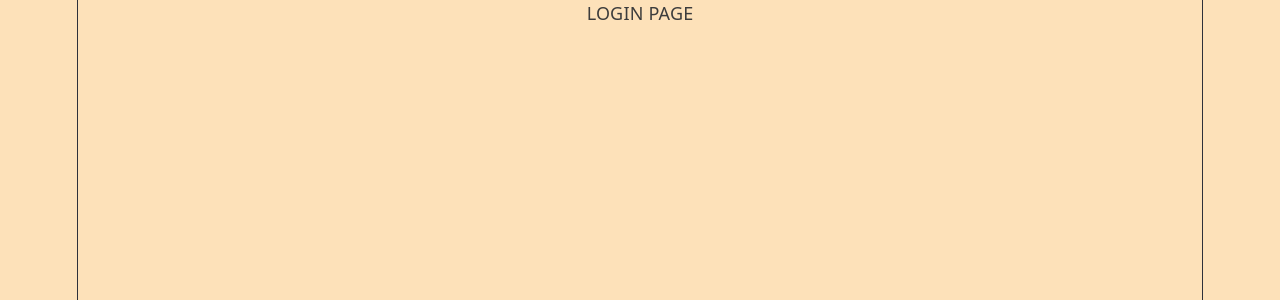
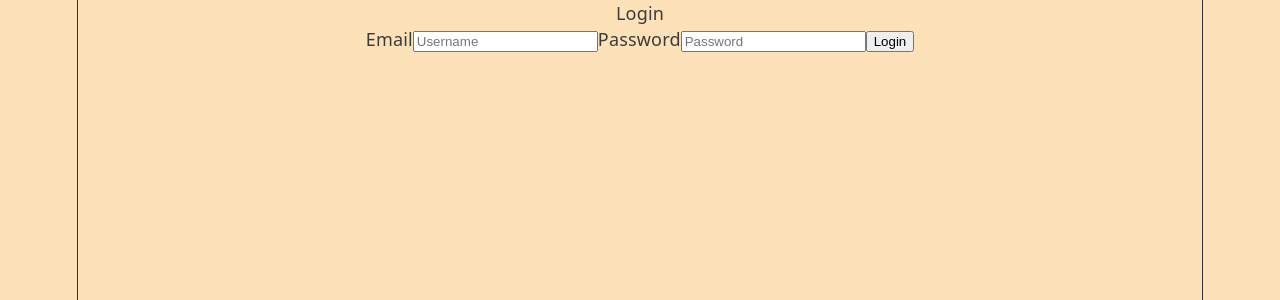
Before and after one commit to JFriendship/habitrack, a React (Vite) app in the folder frontend/: page /login in a window 1280 px wide. Shown: the top 300 px of the page. Built offline with nearby package versions, Linux system fonts and the light colour scheme.

Commit message:
feat: add loginInput react component
- adds a login form component that accepts user input login information
- communicates with the backend api to confirm login credentials

```diff
--- /dev/null
+++ b/frontend/src/components/LoginInput.tsx
@@ -0,0 +1,88 @@
+import { useState } from "react";
+import { useNavigate } from "react-router";
+
+
+export default function LoginInput() {
+    const [loginData, setLoginData] = useState({
+        username: '',
+        password: ''
+    });
+    const navigate = useNavigate();
+
+    const handleChange = (e: React.ChangeEvent<HTMLInputElement>) => {
+        const {name, value} = e.target;
+        setLoginData((prevData) => ({
+            ...prevData,
+            [name]: value
+        }));
+    };
+
+    const handleSubmit = async (e: React.SubmitEvent<HTMLFormElement>) => {
+        e.preventDefault();
+
+        try {
+            const response = await fetch("http://localhost:8000/api/auth/login", {
+                method: "POST",
+                headers: {
+                    "Accept": "application/json"
+                },
+                // using URLSearchParams instead of JSON.stringify() due to FastAPI and pydantic validation
+                body: new URLSearchParams({
+                    username: loginData.username, password: loginData.password
+                })
+            });
+
+            if (response.ok) {
+                // Redirect to user page once it is created. Redirect to the home page for now.
+                navigate("/", { replace: true });
+
+            } else if (response.status === 422) {
+                const errorData = await response.json();
+                console.log("Validation Failed:", errorData);
+            } else {
+                console.log("Something went wrong...");
+                console.log(response);
+            }
+
+        } catch (error) {
+            console.log("Error sending data:", error);
+        }
+
+    };
+
+    return (
+        <div>
+            <form className="login-form" onSubmit={handleSubmit}>
+                <label className="username-text" htmlFor="username">
+                    Email
+                    <input
+                        type="username"
+                        name="username"
+                        value={loginData.username}
+                        onChange={handleChange}
+                        placeholder="Username"
+                        className="login-input"
+                        id="username"
+                    />
+                </label>
+
+                <label className="password-text" htmlFor="password">
+                    Password
+                    <input
+                        type="password"
+                        name="password"
+                        value={loginData.password}
+                        onChange={handleChange}
+                        placeholder="Password"
+                        className="login-input"
+                        id="password"
+                    />
+                </label>
+
+                <button className="login-info-submit-button" type="submit">
+                    Login
+                </button>
+            </form>
+        </div>
+    )
+}
--- a/frontend/src/components/SignUpInput.tsx
+++ b/frontend/src/components/SignUpInput.tsx
@@ -46,7 +46,7 @@ export default function SignUpInput() {
     };
 
     return (
-        <div >
+        <div>
             <form className="sign-up-form" onSubmit={handleSubmit}>
                 <label className="input-label" htmlFor="email">
                     Email
--- a/frontend/src/pages/Login.tsx
+++ b/frontend/src/pages/Login.tsx
@@ -1,7 +1,11 @@
+import LoginInput from "../components/LoginInput";
 
 
 export default function Login() {
     return (
-        <div> LOGIN PAGE </div>
+        <div className="login-page-wrapper">
+            <div> Login </div>
+            <LoginInput />
+        </div>
     )
 }
```
